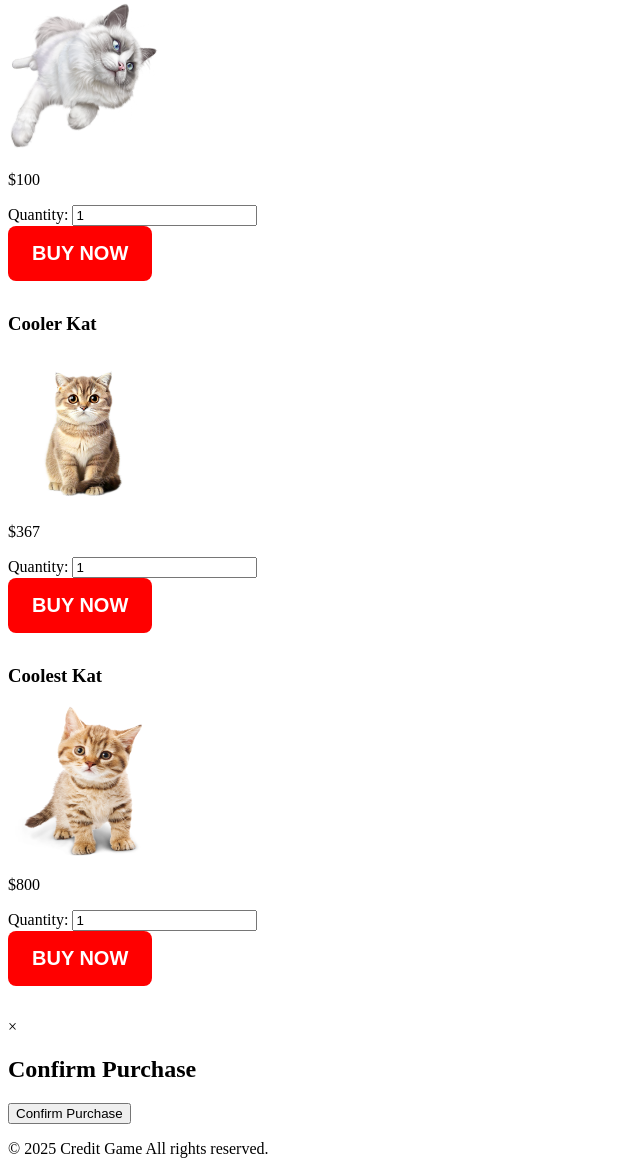
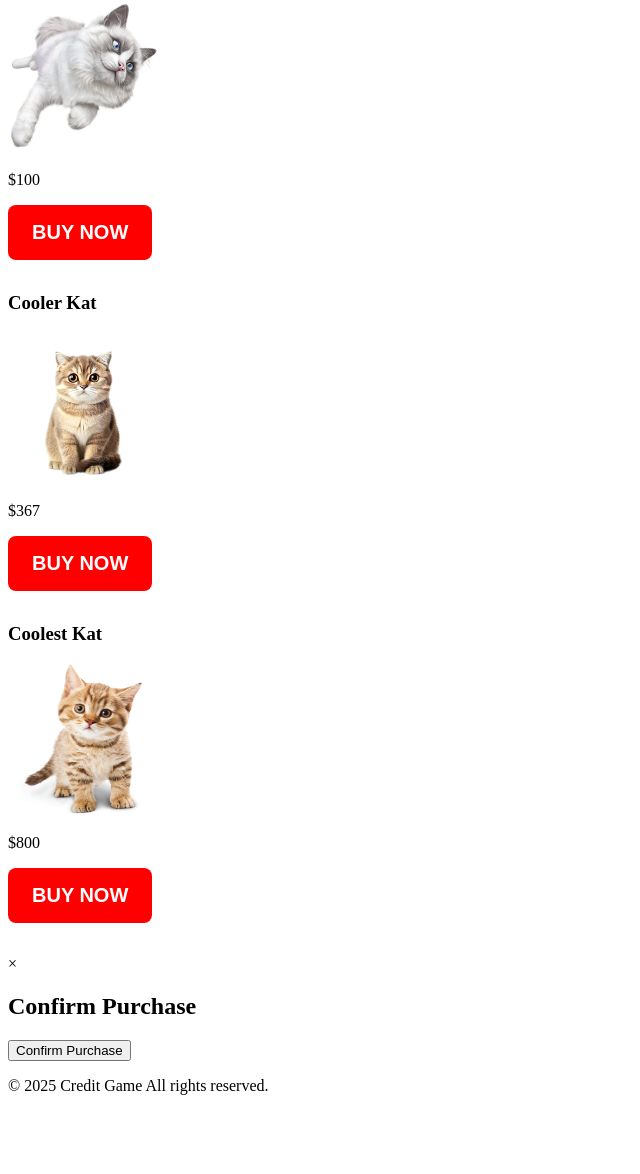
Before and after one commit to jforbes02/Credit, a Python web app: template templates/store.html in a window 1280 px wide. Shown: the part 316-1490 px from the top of the page, without its empty margins (0-640 px from the left). After the commit the page ends 1411 px from the top, so only its background shows below. Run offline with Jinja, Linux system fonts and the light colour scheme; the template is opened without the code that fills it, so the values that code supplies are empty.

Commit message:
Went different direction with quantity handling, only one at a time but it updates correctly on the dashboard+displays the total value of each cat bought

```diff
--- a/templates/store.html
+++ b/templates/store.html
@@ -18,10 +18,7 @@
                 <h3>Cool Kat</h3>
                 <img src="/static/cat.png" alt="cat", width="150", height="150">
                 <p class="product-price">$100</p>
-                <div class="quantity-select">
-                    <label for="quantity1">Quantity:</label>
-                    <input type="number" id="quantity1" name="quantity1" class="quantity-input" min="1" value="1">
-                </div>
+
                 <button class="buy-btn" data-item="1" data-price="100">Buy Now</button>
             </div>
         </div> <!-- Item One -->
@@ -31,10 +28,7 @@
                 <h3>Cooler Kat</h3>
                 <img src="/static/cat1.png" alt="cat", width="150", height="150">
                 <p class="product-price">$367</p>
-                <div class="quantity-select">
-                    <label for="quantity2">Quantity:</label>
-                    <input type="number" id="quantity2" name="quantity2" class="quantity-input" min="1" value="1">
-                </div>
+
                 <button class="buy-btn" data-item="2" data-price="367">Buy Now</button>
             </div>
         </div> <!-- Item 2 -->
@@ -44,10 +38,7 @@
                 <h3>Coolest Kat</h3>
                 <img src="/static/cat2.png" alt="cat", width="150", height="150">
                 <p class="product-price">$800</p>
-                <div class="quantity-select">
-                    <label for="quantity3">Quantity:</label>
-                    <input type="number" id="quantity3" name="quantity3" class="quantity-input" min="1" value="1">
-                </div>
+
                 <button class="buy-btn" data-item="3" data-price="800">Buy Now</button>
             </div>
         </div> <!-- Item 3 -->
@@ -58,14 +49,12 @@
                 <h2>Confirm Purchase</h2>
                 <p id="modal-item-name"></p>
                 <p id="modal-item-price"></p>
-                <p id="modal-item-quantity"></p>
-                <p id="modal-total-price"></p>
+
 
                 <form action="{{ url_for('make_purchase') }}" method="POST">
                     <input type="hidden" id="amount" name="amount" value="">
                     <input type="hidden" id="description" name="description" value="">
                     <input type="hidden" id="item_id" name="item_id" value="">
-                    <input type="hidden" id="quantity" name="quantity" value="1">
                     <button type="submit" class="confirm-purchase-btn">Confirm Purchase</button>
 
                 </form>
@@ -81,13 +70,13 @@
         const closeModal = document.querySelector('.close-modal');//closes box
         const modalItemName = document.getElementById("modal-item-name");
         const modalItemPrice = document.getElementById("modal-item-price"); //shows user what they are going to purchase
-        const modalItemQuantity = document.getElementById("modal-item-quantity");
-        const modalTotalPrice = document.getElementById("modal-total-price");
+        //const modalItemQuantity = document.getElementById("modal-item-quantity");
+        //const modalTotalPrice = document.getElementById("modal-total-price");
 
         const amountInput = document.getElementById("amount");
         const description = document.getElementById("description");
         const itemIDInput = document.getElementById("item_id");
-        const quantityInput = document.getElementById("quantity");
+        //const quantityInput = document.getElementById("quantity");
         //hidden form fields that send purchase info to app
 
         buy.forEach(button => { //click functionality for each button
@@ -95,18 +84,18 @@
                 const price = this.getAttribute("data-price");
                 const itemId = this.getAttribute("data-item");
                 const iName = this.parentElement.querySelector('h3').textContent;
-                const quantityElement = this.parentElement.querySelector('.quantity-input');
-                const quantity = parseInt(quantityElement.value);
-                const totalPrice = price * quantity;
+                //const quantityElement = this.parentElement.querySelector('.quantity-input');
+                //const quantity = parseInt(quantityElement.value);
+                //const totalPrice = price * quantity;
                 //modal work
                 modalItemName.textContent = iName; //text from the Name of items
                 modalItemPrice.textContent = price; //text of the price of the value
-                modalItemQuantity.textContent = quantity;
-                modalTotalPrice.textContent = totalPrice;
+                //modalItemQuantity.textContent = quantity;
+                //modalTotalPrice.textContent = totalPrice;
                 //hidden forms
                 amountInput.value = price;
-                quantityInput.value = quantity;
-                description.value = quantity + iName;
+                //quantityInput.value = quantity;
+                description.value = iName;
                 itemIDInput.value = itemId;
 
                 modal.style.display = "block";
```
Also changed, not shown: app.py (+27 -10 lines), templates/dashboard.html (+16 -6 lines).
